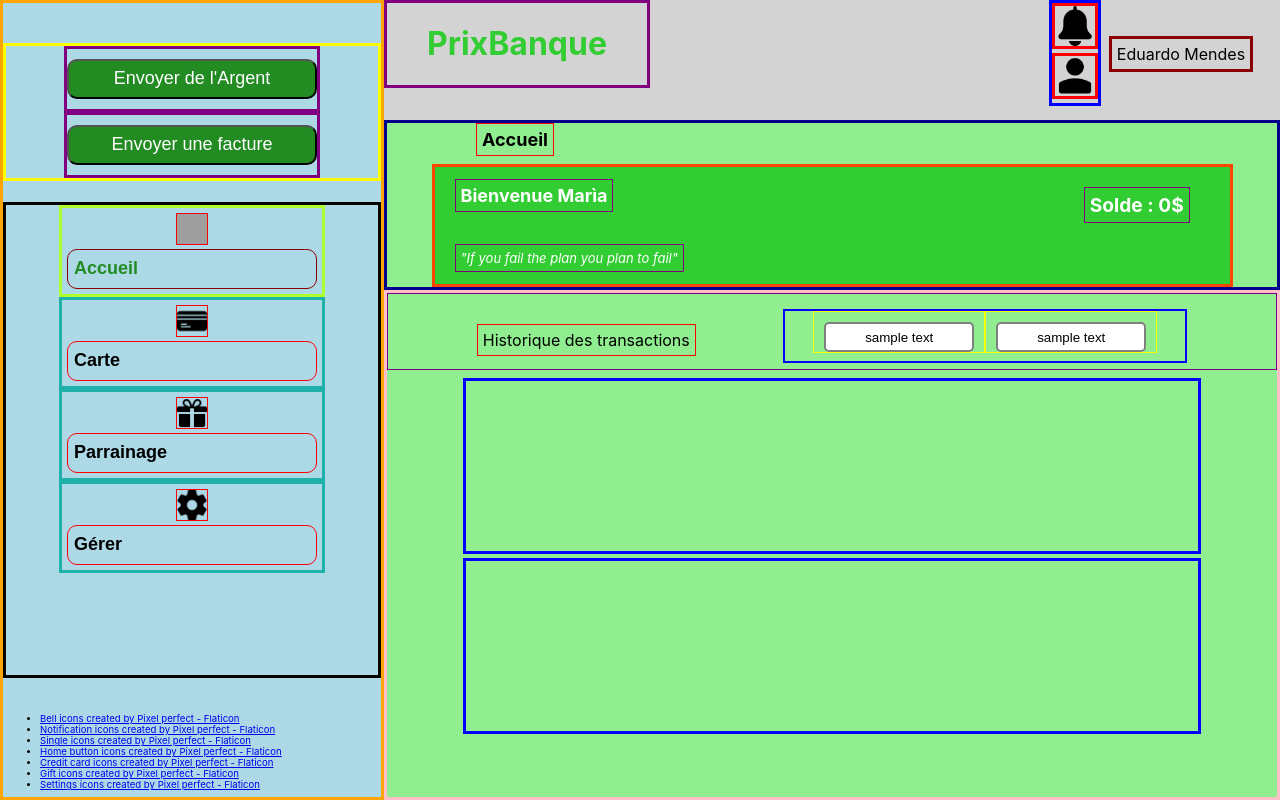
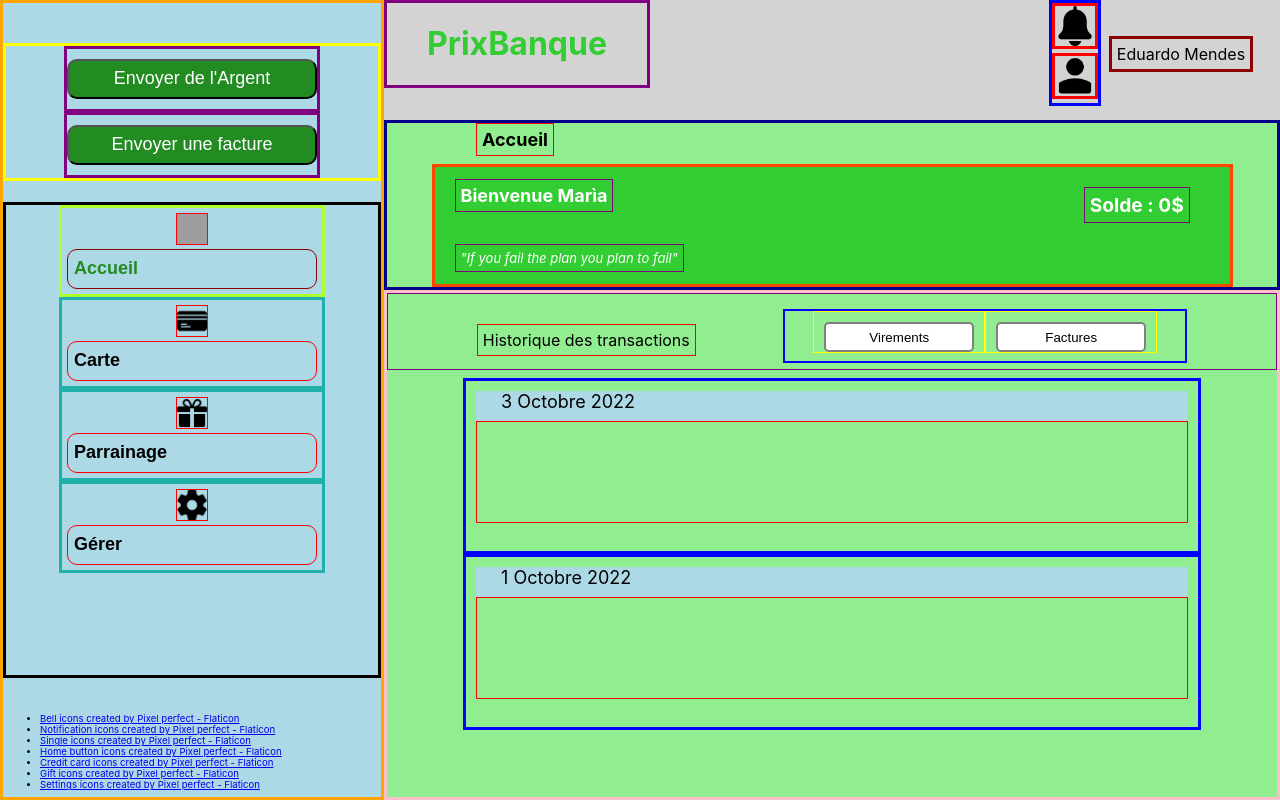
Before and after one commit to PP3-8INF853/PP3-front-react, a React (Create React App) app: page / in a window 1280 px wide. Built offline with nearby package versions, Linux system fonts and the light colour scheme; grey boxes are pictures that could not be loaded.

Commit message:
ouais bon voilà c'est moche mais ça fait 6h et j'en ai turbo marre

```diff
--- a/src/Components/Main/App.js
+++ b/src/Components/Main/App.js
@@ -15,8 +15,8 @@ return(
         <div className={"transactions"}>
                 <Transactions />
                 <div className={"histories"}>
-                        <History />
-                        <History />
+                        <History date={"3 Octobre 2022"}/>
+                        <History date={"1 Octobre 2022"}/>
                 </div>
         </div>
     </div>
--- a/src/Components/Main/History.js
+++ b/src/Components/Main/History.js
@@ -1,10 +1,11 @@
 import "../../Sylesheets/History.css"
+import TransactionDisplay from "./TransactionDisplay";
 
-function History(){
+function History(props){
+    const date = props.date;
     return(
         <div className={"history"}>
-
-
+            <TransactionDisplay date={date}/>
         </div>
     );
 }
--- a/src/Components/Main/TransactionButtonSwitch.js
+++ b/src/Components/Main/TransactionButtonSwitch.js
@@ -1,10 +1,11 @@
 import "../../Sylesheets/TransactionButtonSwitch.css"
 
-function TransactionButtonSwitch(){
+function TransactionButtonSwitch(props){
+    const text= props.text;
     return(
         <div className={"transaction-button-switch"}>
             <button className={"tbs-button"}>
-                sample text
+                {text ?? "sample text"}
             </button>
 
         </div>
--- /dev/null
+++ b/src/Components/Main/TransactionDisplay.js
@@ -0,0 +1,19 @@
+import "../../Sylesheets/TransactionDisplay.css"
+
+function TransactionDisplay(props){
+    const date = props.date;
+    return(
+      <div className={"transaction-display"}>
+            <div className={"td-banner"}>
+                {date ?? "date"}
+            </div>
+          <div className={"td-list"}>
+              <ul>
+
+              </ul>
+          </div>
+      </div>
+    );
+}
+
+export default TransactionDisplay;
--- a/src/Components/Main/Transactions.js
+++ b/src/Components/Main/Transactions.js
@@ -6,8 +6,8 @@ function Transactions(){
         <div className={"transactions-menu"}>
             <div className={"hist-text"}>Historique des transactions</div>
             <div className={"hist-buttons"}>
-                <TransactionButtonSwitch />
-                <TransactionButtonSwitch />
+                <TransactionButtonSwitch text={"Virements"}/>
+                <TransactionButtonSwitch text={"Factures"}/>
             </div>
         </div>
     );
--- /dev/null
+++ b/src/Sylesheets/TransactionDisplay.css
@@ -0,0 +1,12 @@
+.td-banner{
+    background-color: lightblue;
+    height: 30px;
+    text-align: left;
+    padding-left: 25px;
+    font-size: large;
+}
+
+.td-list{
+    border: 1px solid red;
+    height: 100px;
+}
```
